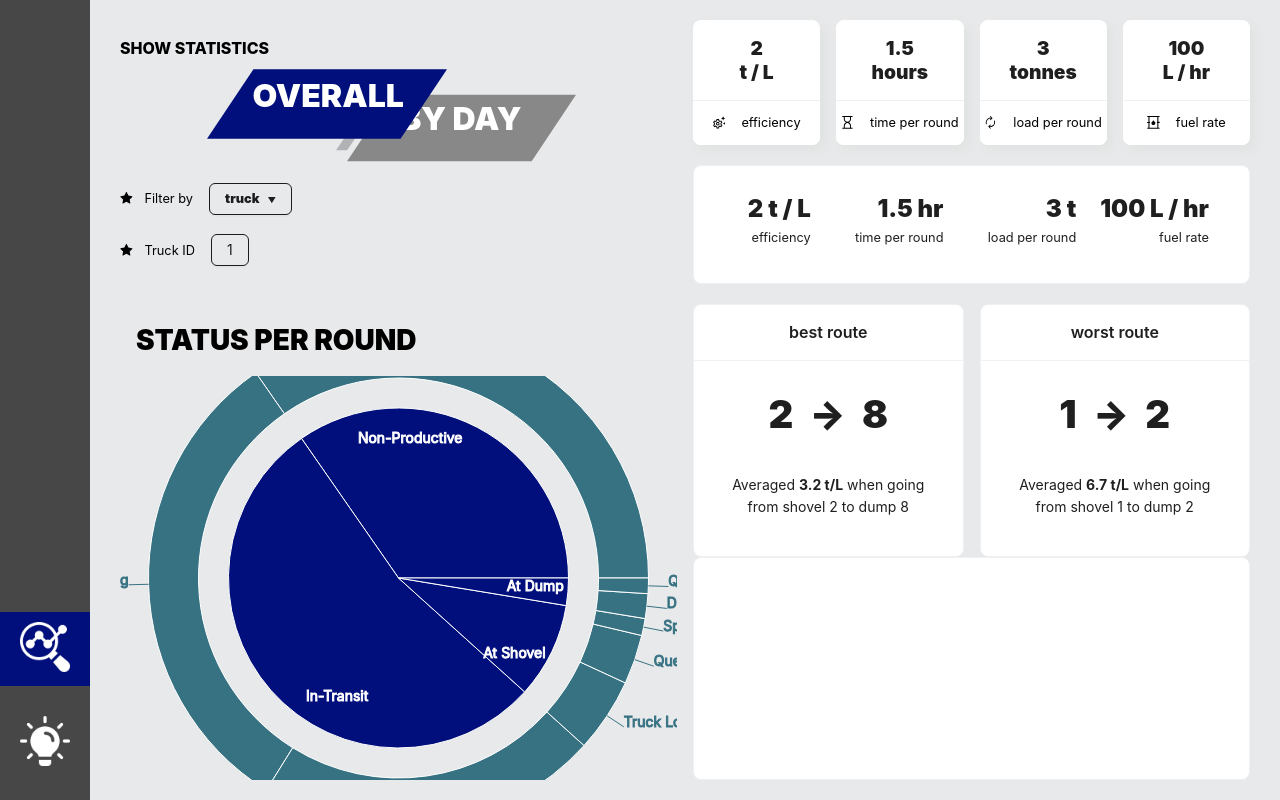
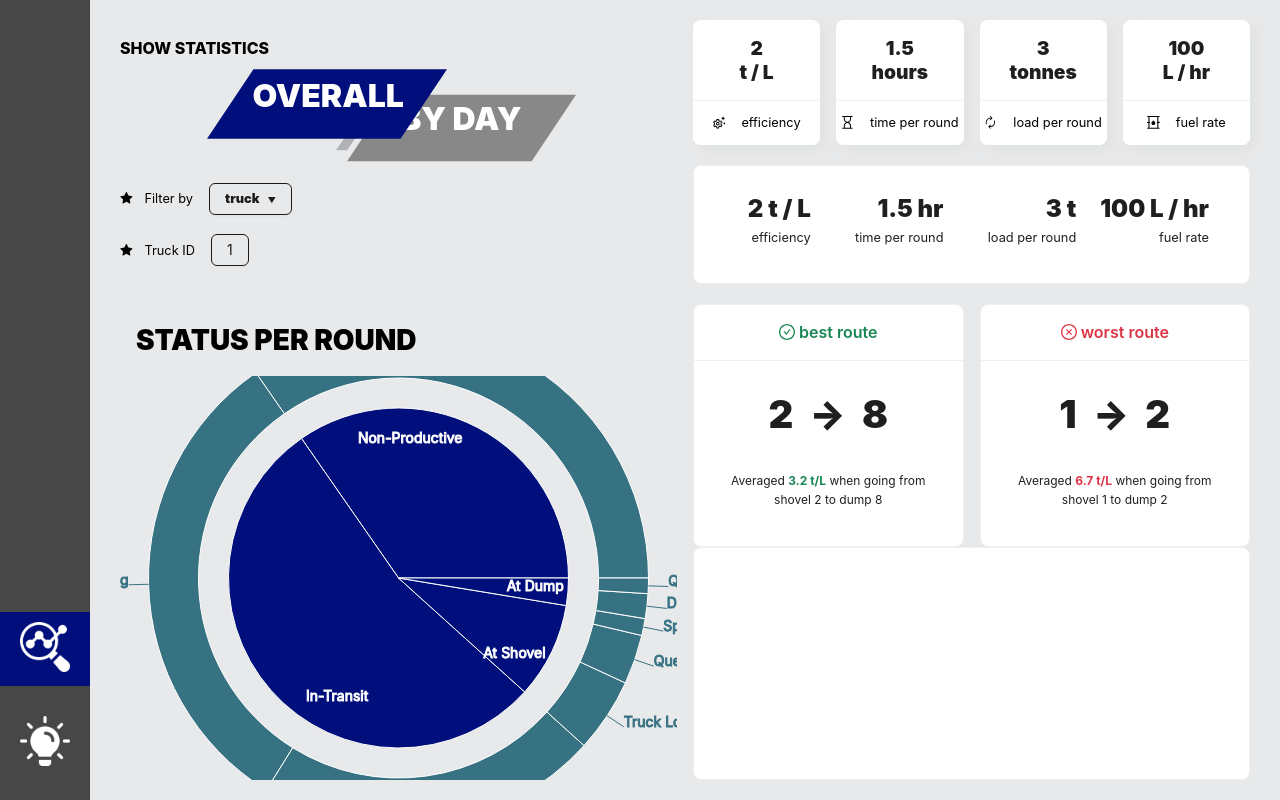
Before and after one commit to Rshokar/QDSHacks2023, a React (Create React App) app in the folder frontend/: page / in a window 1280 px wide. Built offline with nearby package versions, Linux system fonts and the light colour scheme.

Commit message:
Add bar legend

```diff
--- a/frontend/src/components/RouteCard/index.js
+++ b/frontend/src/components/RouteCard/index.js
@@ -1,16 +1,21 @@
+import { StarFilled } from '@ant-design/icons';
+
 import { StyledCard } from './styled';
 
-
-const RouteCard= ({route, title}) => {
+const RouteCard= ({route, title, icon, color}) => {
     return (
-        <StyledCard title={title}>
+        <StyledCard title={(
+            <div style={{color: color}}>
+                {icon || <StarFilled />} {title}
+            </div>
+        )}>
             <div className="card-bod">
                 <div className="big">
                     <span>{route.shovel}</span>
                     <span>→</span>
                     <span>{route.dump}</span>
                 </div>
-                <p>Averaged <b>{route.avg} t/L</b> when going from shovel {route.shovel} to dump {route.dump}</p>
+                <p>Averaged <span style={{color: color}}><b>{route.avg} t/L</b></span> when going from shovel {route.shovel} to dump {route.dump}</p>
             </div>
         </StyledCard>
     );
--- a/frontend/src/components/RouteCard/styled.js
+++ b/frontend/src/components/RouteCard/styled.js
@@ -10,6 +10,7 @@ export const StyledCard = styled(Card)`
         display: flex;
         flex-direction: column;
         justify-content: space-between;
+        font-size: clamp(0.75rem, 0.75vw, 1rem);;
     }
 
     .big {
--- a/frontend/src/features/Analytics/Analytics.js
+++ b/frontend/src/features/Analytics/Analytics.js
@@ -1,5 +1,8 @@
 import { useState, useEffect } from 'react';
+
+import { CheckCircleOutlined, CloseCircleOutlined } from '@ant-design/icons';
 import { Row, Col } from 'antd';
+
 import dayjs from 'dayjs';
 import moment from 'moment';
 
@@ -30,7 +33,6 @@ const Analytics = () => {
     }, [filter, dateFilter]);
 
     const renderGlobalStats = (data) => data.map((d) => {
-        console.log(kpi[d.label]);
         return (
             <Col span={6}>
                 <StatCard
@@ -92,10 +94,20 @@ const Analytics = () => {
                 <Col span={12} gutter={16} className="main-right">
                     <Row gutter={16} className="upper">
                         <Col span={12}>
-                            <RouteCard title="best route" route={testData.bestRoute}/>
+                            <RouteCard
+                                title="best route"
+                                route={testData.bestRoute}
+                                icon={<CheckCircleOutlined />}
+                                color="#198754"
+                            />
                         </Col>
                         <Col span={12}>
-                            <RouteCard title="worst route" route={testData.worstRoute}/>
+                            <RouteCard
+                                title="worst route"
+                                route={testData.worstRoute}
+                                icon={<CloseCircleOutlined/>}
+                                color="#dc3545"
+                            />
                         </Col>
                     </Row>
 
```
Also changed, not shown: frontend/src/components/BarLegend/index.js (added, +16 -0 lines), frontend/src/components/BarLegend/styled.js (added, +10 -0 lines).
